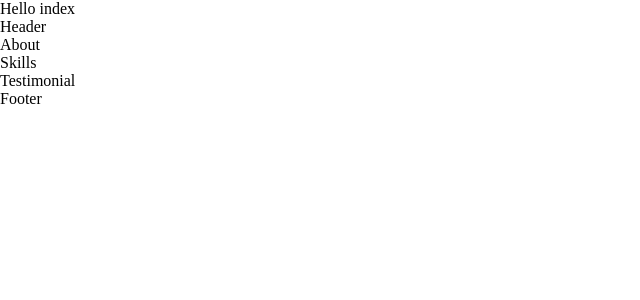
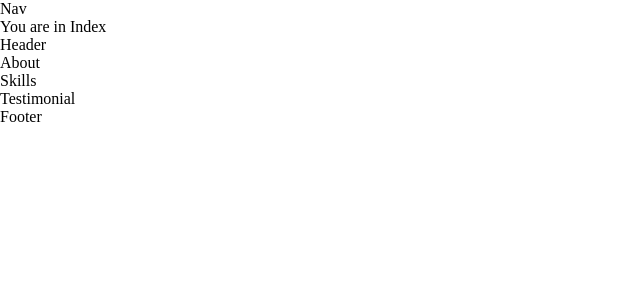
Before and after one commit to devhmac/Final_portfolio, a Next.js app in the folder portfolio-site/: page / in a window 1280 px wide. Shown: the top 300 px of the page, without its empty margins (0-640 px from the left). Built offline with nearby package versions, Linux system fonts and the light colour scheme.

Commit message:
nav entered globally

```diff
--- /dev/null
+++ b/portfolio-site/components/Navbar.jsx
@@ -0,0 +1,7 @@
+import styles from "../styles/Navbar.module.scss";
+
+const Navbar = () => {
+  return <div>Nav</div>;
+};
+
+export default Navbar;
--- a/portfolio-site/pages/_app.js
+++ b/portfolio-site/pages/_app.js
@@ -1,7 +1,11 @@
 import '../styles/globals.scss'
+import Navbar from '../components/Navbar'
 
 function MyApp({ Component, pageProps }) {
-  return <Component {...pageProps} />
+  return (<>
+    <Navbar />
+    <Component {...pageProps} />
+  </>)
 }
 
 export default MyApp
--- a/portfolio-site/pages/index.js
+++ b/portfolio-site/pages/index.js
@@ -1,7 +1,6 @@
 import Head from 'next/head'
 import Image from 'next/image'
 import styles from '../styles/Home.module.scss'
-
 import { About, Footer, Header, Skills, Testimonial, Work } from '../container/containerIndex'
 
 export default function Home() {
@@ -12,12 +11,12 @@ export default function Home() {
         <meta name="Portfolio" content="Generated by create next app" />
         <link rel="icon" href="/favicon.ico" />
       </Head>
-      <div className={styles.app}>Hello index
+      <div className={styles.app}> You are in Index
         <Header />
         <About />
+        <Work />
         <Skills />
         <Testimonial />
-        <Work />
         <Footer />
       </div>
     </div>
```
Also changed, not shown: portfolio-site/styles/Navbar.module.scss (added).
